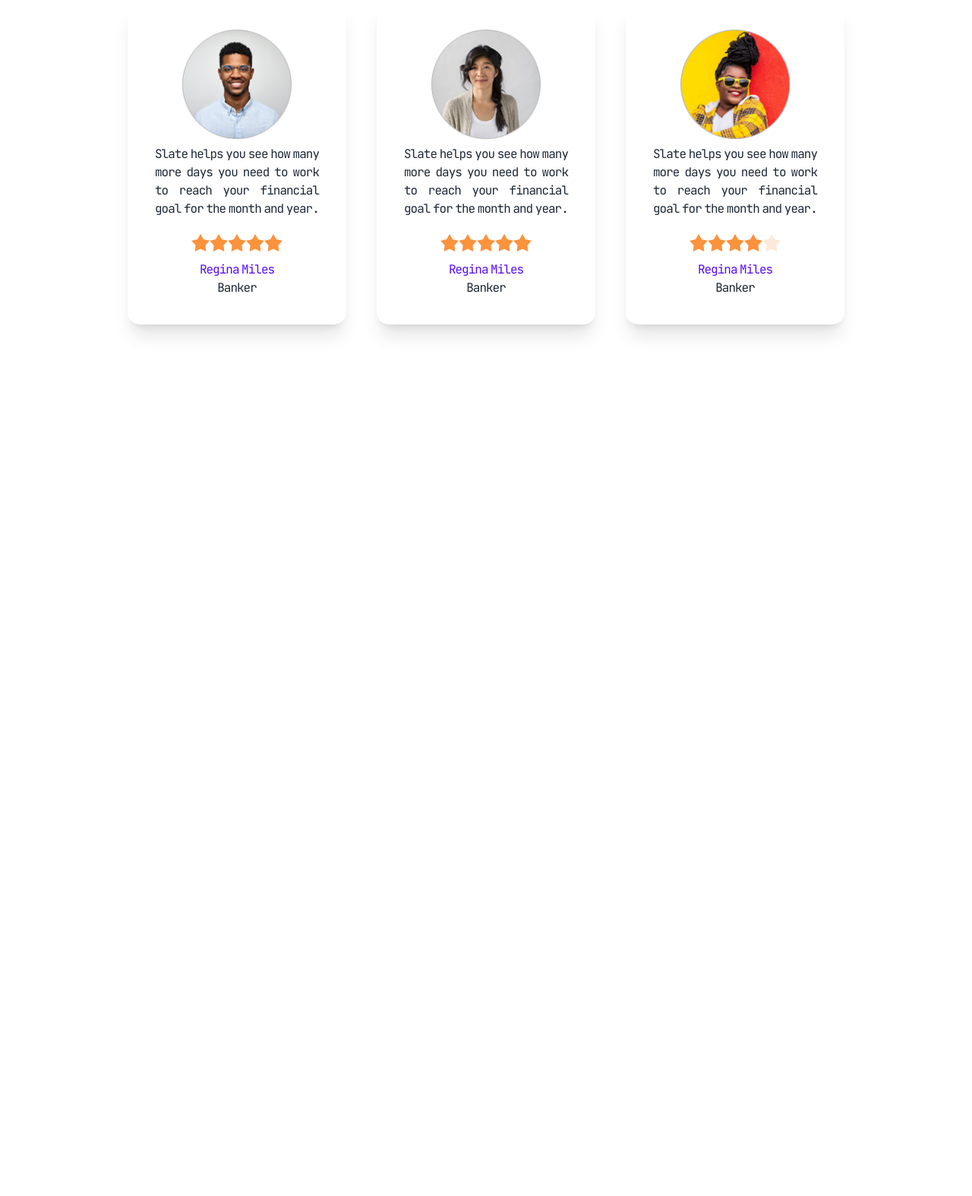
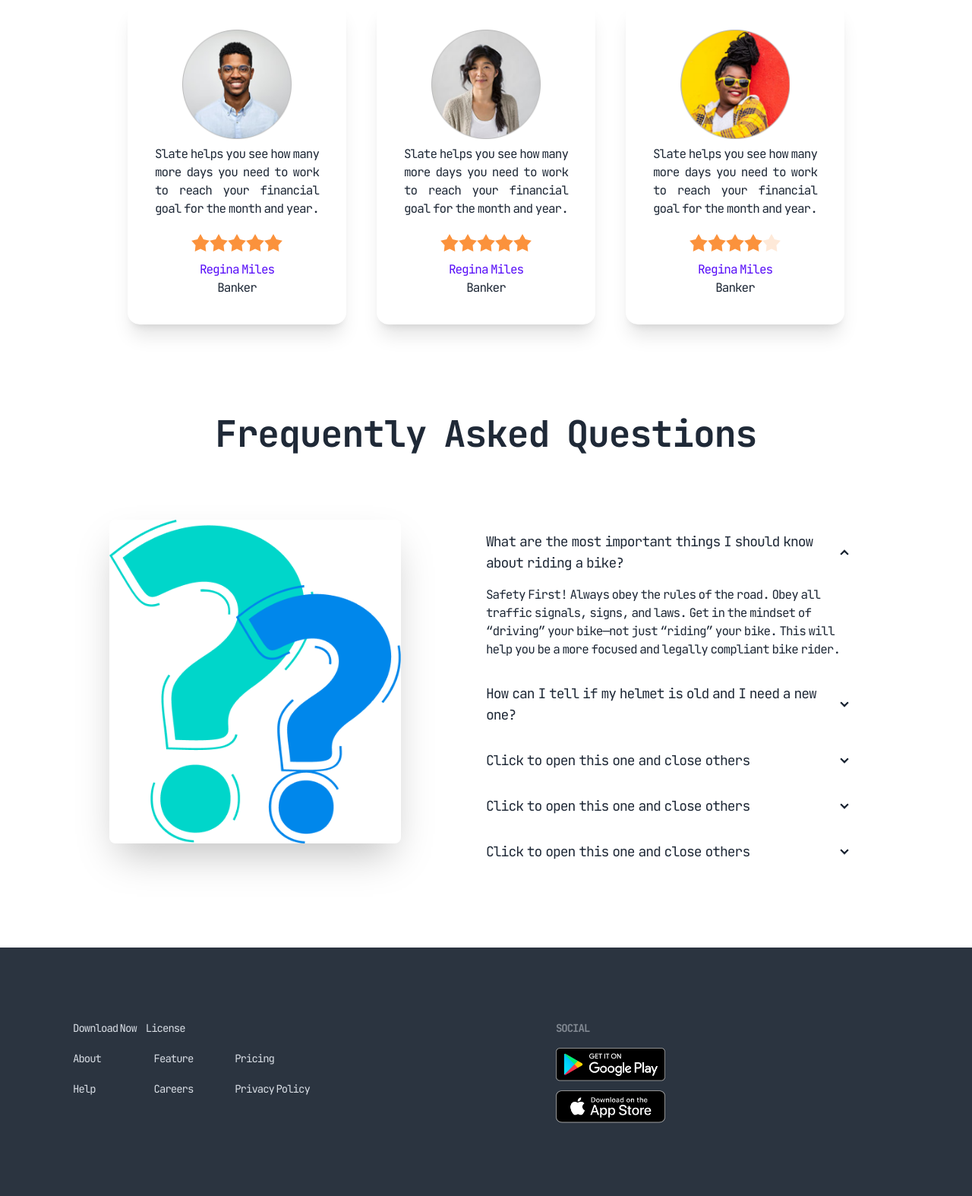
Before and after one commit to Atikur5500/Biker-Zone-DaisyUI, a plain HTML site: page index.html in a window 1280 px wide. Shown: the part 1608-3182 px from the top of the page at 76% size. Before the commit the page ends 2075 px from the top, so only its background shows below. Drawn offline with nearby package versions, Linux system fonts and the light colour scheme.

Commit message:
Complete Project

```diff
--- a/index.html
+++ b/index.html
@@ -142,17 +142,17 @@
         <div class="p-10">
           <h1 class="text-center text-4xl font-bold underline">Latest News</h1>
           <div class="flex flex-col lg:flex-row gap-10 pt-5">
-            <div class="space-y-5 p-5 shadow-2xl rounded-md">
+            <div class="space-y-5 p-5 shadow-xl rounded-md">
               <img src="Images/others/latest1.png" alt="">
               <p class="text-justify">Lorem ipsum dolor sit amet, consectetur adipiscing elit. Lacus, fermentum amet faucibus sed id nisi lectus at.</p>
               <a class="  btn bg-primary-Color px-5 lg:px-10 rounded-full md:rounded-sm lg:rounded-md text-white font-bold">Read More</a>
             </div>
-            <div class="space-y-5 p-5 shadow-2xl rounded-md">
+            <div class="space-y-5 p-5 shadow-xl rounded-md">
               <img src="Images/others/latest2.png" alt="">
               <p class="text-justify">Lorem ipsum dolor sit amet, consectetur adipiscing elit. Lacus, fermentum amet faucibus sed id nisi lectus at.</p>
               <a class="  btn bg-primary-Color px-5 lg:px-10 rounded-full md:rounded-sm lg:rounded-md text-white font-bold">Read More</a>
             </div>
-            <div class="space-y-5 p-5 shadow-2xl rounded-md">
+            <div class="space-y-5 p-5 shadow-xl rounded-md">
               <img src="Images/others/latest3.png" alt="">
               <p class="text-justify">Lorem ipsum dolor sit amet, consectetur adipiscing elit. Lacus, fermentum amet faucibus sed id nisi lectus at.</p>
               <a class="  btn bg-primary-Color px-5 lg:px-10 rounded-full md:rounded-sm lg:rounded-md text-white font-bold">Read More</a>
@@ -163,7 +163,7 @@
       <!-- Happy Client Section -->
       <section>
         <div class="p-10">
-          <h1 class="text-center text-4xl font-bold underline"><span class="text-primary-Color">Happy</span> Clients Says</h1>
+          <h1 class="text-center text-4xl font-bold underline">Happy <span class="text-primary-Color">Clients Says</span></h1>
           <div class="flex flex-col lg:flex-row gap-10 pt-5">
             <!-- card-1 -->
             <div class="card bg-base-100 shadow-xl p-9">
@@ -200,7 +200,7 @@
                     <input type="radio" name="rating-2" class="mask mask-star-2 bg-orange-400" />
                     <input type="radio" name="rating-2" class="mask mask-star-2 bg-orange-400"/>
                     <input type="radio" name="rating-2" class="mask mask-star-2 bg-orange-400" />
-                    <input type="radio" name="rating-2" class="mask mask-star-2 bg-orange-400" checked />
+                    <input type="radio" name="rating-2" class="mask mask-star-2 bg-orange-400" checked/>
                     <input type="radio" name="rating-2" class="mask mask-star-2 bg-orange-400" />
                   </div>
               </div>
@@ -222,7 +222,7 @@
                     <input type="radio" name="rating-2" class="mask mask-star-2 bg-orange-400" />
                     <input type="radio" name="rating-2" class="mask mask-star-2 bg-orange-400"/>
                     <input type="radio" name="rating-2" class="mask mask-star-2 bg-orange-400" />
-                    <input type="radio" name="rating-2" class="mask mask-star-2 bg-orange-400" checked />
+                    <input type="radio" name="rating-2" class="mask mask-star-2 bg-orange-400" checked/>
                     <input type="radio" name="rating-2" class="mask mask-star-2 bg-orange-400" />
                   </div>
               </div>
@@ -232,25 +232,89 @@
               </div>
             </div>
       </section>
+      <!-- FAQ Section -->
+      <section class="my-20">
+        <h3 class="text-5xl mb-8 font-semibold text-center">Frequently Asked  <span class="text-bike-primary">Questions</span></h3>
+        <div class="hero">
+            <div class="hero-content flex-col lg:gap-24 lg:flex-row">
+              <img src="/images/others/faq.png" class="w-3/4 lg:max-w-sm rounded-lg shadow-2xl" />
+              <div>
+                <!-- first question -->
+                <div class="collapse collapse-arrow pt-10">
+                    <input type="radio" name="my-accordion-2" checked="checked" />
+                    <div class="collapse-title text-lg font-medium">
+                        What are the most important things I should
+                        know about riding a bike?
+                    </div>
+                    <div class="collapse-content">
+                      <p>Safety First! Always obey the rules of the road. Obey all traffic signals, signs, and laws. Get in the mindset of “driving” your bike—not just “riding” your bike. This will help you be a more focused and legally compliant bike rider. </p>
+                    </div>
+                  </div>
+                  <div class="collapse collapse-arrow ">
+                    <input type="radio" name="my-accordion-2" />
+                    <div class="collapse-title text-lg font-medium">
+                        How can I tell if my helmet is old and I need a
+                        new one?
+                    </div>
+                    <div class="collapse-content">
+                      <p>Safety First! Always obey the rules of the road. Obey all traffic signals, signs, and laws. Get in the mindset of “driving” your bike—not just “riding” your bike. This will help you be a more focused and legally compliant bike rider. </p>
+                    </div>
+                  </div>
+                  <div class="collapse collapse-arrow ">
+                    <input type="radio" name="my-accordion-2" />
+                    <div class="collapse-title text-lg font-medium">
+                      Click to open this one and close others
+                    </div>
+                    <div class="collapse-content">
+                      <p>hello</p>
+                    </div>
+                  </div>
+                  <div class="collapse collapse-arrow ">
+                    <input type="radio" name="my-accordion-2" />
+                    <div class="collapse-title text-lg font-medium">
+                      Click to open this one and close others
+                    </div>
+                    <div class="collapse-content">
+                      <p>hello</p>
+                    </div>
+                  </div>
+                  <div class="collapse collapse-arrow ">
+                    <input type="radio" name="my-accordion-2" />
+                    <div class="collapse-title text-lg font-medium">
+                      Click to open this one and close others
+                    </div>
+                    <div class="collapse-content">
+                      <p>hello</p>
+                    </div>
+                  </div>
+              </div>
+            </div>
+          </div>
+    </section>
     </main>
-
-
-
-
-
-
-
-
-
-
-
-
-
-
-
-
-
-
+    <footer class="footer bg-neutral text-neutral-content p-10 lg:p-24">
+      <div>
+        <div class="flex gap-x-3">
+          <a href="">Download Now</a>
+          <a href="">License</a>
+        </div>
+        <div class=" pt-3 grid gap-x-0 lg:gap-x-2 grid-cols-3 gap-y-5">
+          <a href="">About</a>
+          <a href="">Feature</a>
+          <a href="">Pricing</a>
+          <a href="">Help</a>
+          <a href="">Careers</a>
+          <a href="">Privacy Policy</a>
+        </div>
+      </div>
+      <div>
+        <span class="footer-title">Social</span>
+        <div class="grid grid-col-1 justify-end gap-3">
+          <a><img class="w-36" src="Images/others/android.png" alt=""></a>
+          <a><img class="w-36" src="Images/others/ios.png" alt=""></a>
+        </div>
+      </div>
+    </footer>
 
 
 </body>
```
